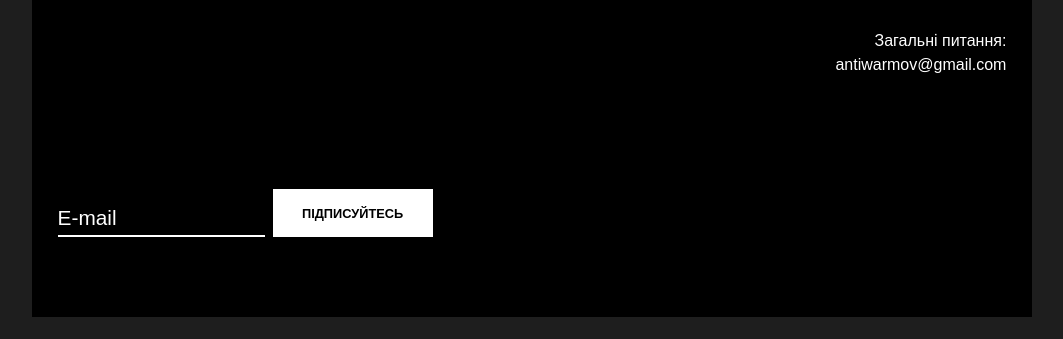
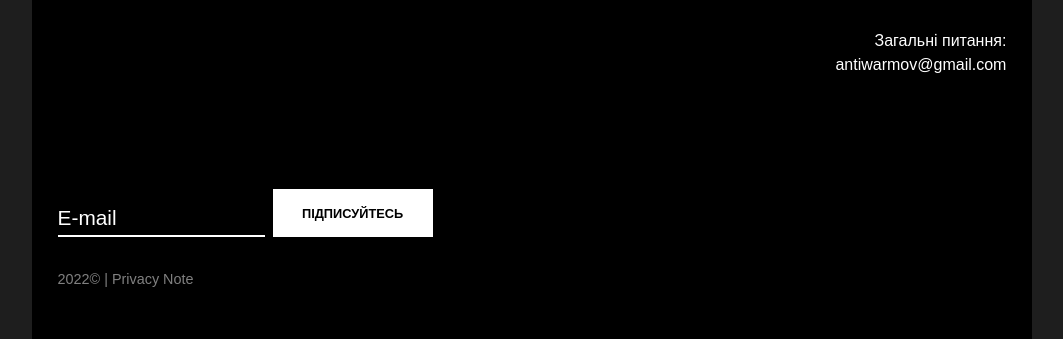
Before and after one commit to YuriiLitvin/antiwarmove, a plain HTML site: page index.html in a window 1280 px wide. Shown: the part 4420-4759 px from the top of the page, without its empty margins (108-1171 px from the left). Before the commit the page ends 4737 px from the top, so only its background shows below. Drawn offline with nearby package versions, Linux system fonts and the light colour scheme.

Commit message:
Add footer

```diff
--- a/css/style.css
+++ b/css/style.css
@@ -482,3 +482,9 @@ a:hover {
 #contacts .safe-place--email::placeholder {
   color: white;
 }
+
+footer {
+  color: rgba(255, 255, 255, 0.5);
+  font-family: Arial;
+  font-size: 0.9rem;
+}
--- a/index.html
+++ b/index.html
@@ -258,7 +258,7 @@
             </button>
           </form>
         </div>
-
+        <footer>2022© | Privacy Note</footer>
       </div>
 
     </div>
```
